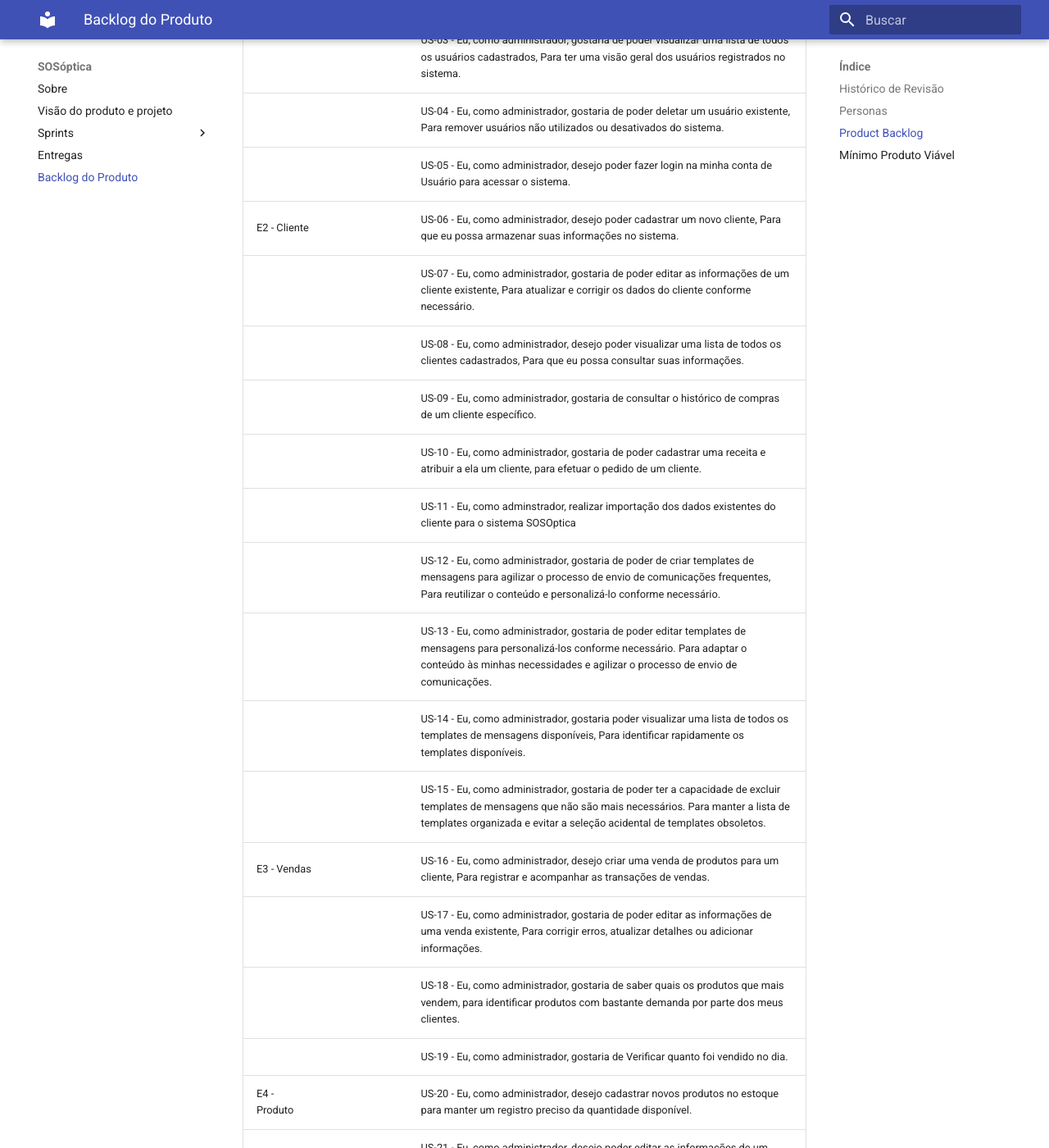
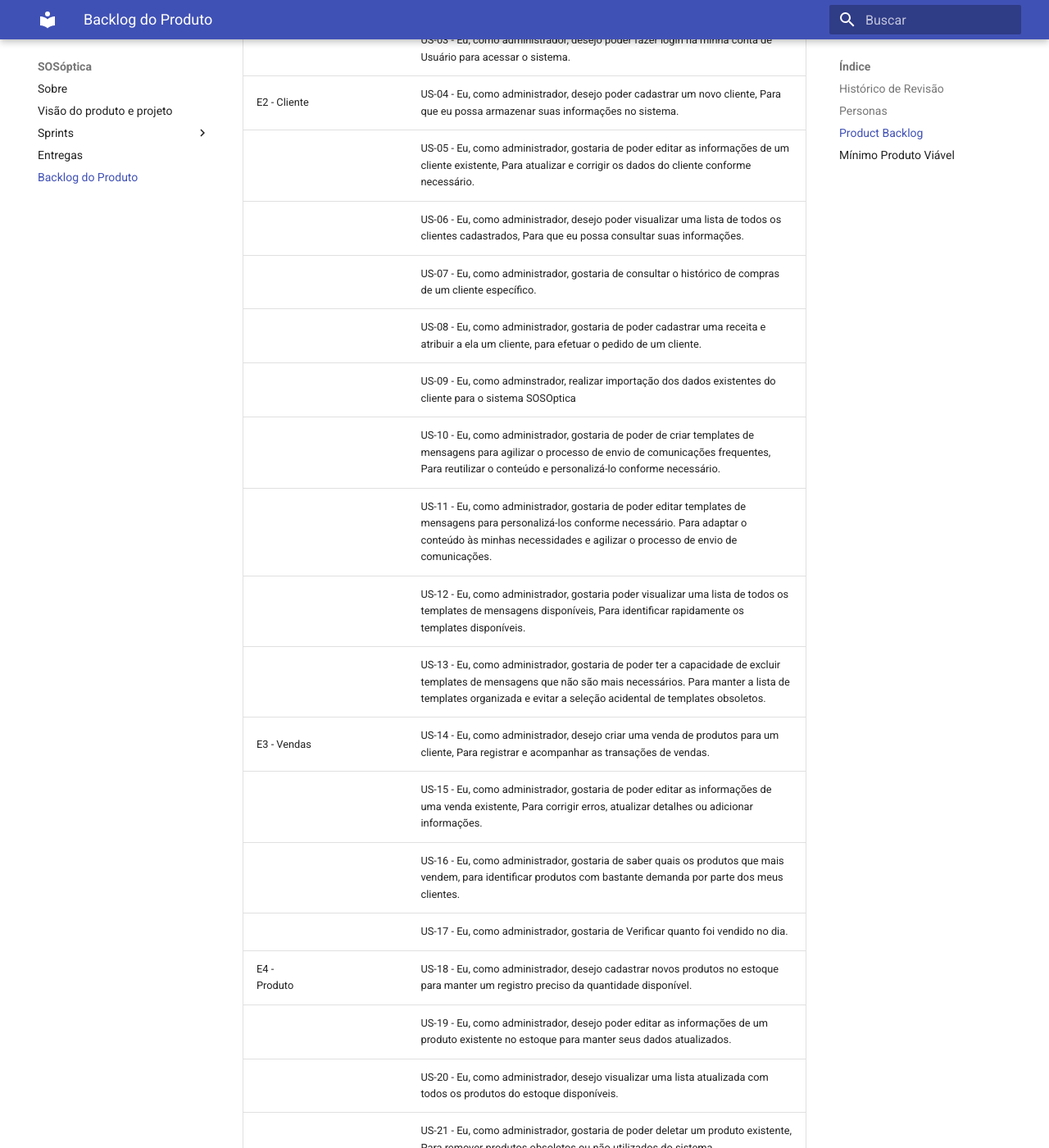
Before and after one commit to mdsreq-fga-unb/2023.1-SOSOptica, an MkDocs documentation site: the page built from docs/BacklogDoProduto.md, in a window 1280 px wide and 1400 px high, scrolled down 1099 px. Shown: the whole window at 82% size. Built offline with MkDocs 1.6.1 and Material for MkDocs 9.7.7, drawn with Linux system fonts in a browser that asks for light colours; nearby versions of some CDN libraries; some of the changed text lies outside the part shown.

Commit message:
Backlog remoão 2 e 3

```diff
--- a/docs/BacklogDoProduto.md
+++ b/docs/BacklogDoProduto.md
@@ -22,28 +22,26 @@
 |---|---|---|
 | E1 - Usuário | | US-01 - Eu como administrador desejo poder cadastrar um Usuario para acessar o sistema.|
 | | | US-02 - Eu, como administrador, gostaria de poder editar as informações de um usuário existente, Para atualizar seus dados conforme necessário e garantir a precisão das informações do usuário no sistema. |
-| | | US-03 - Eu, como administrador, gostaria de poder visualizar uma lista de todos os usuários cadastrados, Para ter uma visão geral dos usuários registrados no sistema. |
-| | | US-04 - Eu, como administrador, gostaria de poder deletar um usuário existente, Para remover usuários não utilizados ou desativados do sistema. |
-| | | US-05 - Eu, como administrador, desejo poder fazer login na minha conta de Usuário para acessar o sistema. |
-| E2 - Cliente | | US-06 - Eu, como administrador, desejo poder cadastrar um novo cliente, Para que eu possa armazenar suas informações no sistema. |
-| | | US-07 - Eu, como administrador, gostaria de poder editar as informações de um cliente existente, Para atualizar e corrigir os dados do cliente conforme necessário.  |
-| | | US-08 - Eu, como administrador, desejo poder visualizar uma lista de todos os clientes cadastrados, Para que eu possa consultar suas informações.  |
-| | | US-09 - Eu, como administrador, gostaria de consultar o histórico de compras de um cliente específico.  |
-| | | US-10 - Eu, como administrador, gostaria de poder cadastrar uma receita e atribuir a ela um cliente, para efetuar o pedido de um cliente. |
-| | | US-11 - Eu, como adminstrador, realizar importação dos dados existentes do cliente para o sistema SOSOptica |
-| | | US-12 - Eu, como administrador, gostaria de poder de criar templates de mensagens para agilizar o processo de envio de comunicações frequentes, Para reutilizar o conteúdo e personalizá-lo conforme necessário.  |
-| | | US-13 - Eu, como administrador, gostaria de poder editar templates de mensagens para personalizá-los conforme necessário. Para adaptar o conteúdo às minhas necessidades e agilizar o processo de envio de comunicações.  |
-| | | US-14 - Eu, como administrador, gostaria poder visualizar uma lista de todos os templates de mensagens disponíveis, Para identificar rapidamente os templates disponíveis.  |
-| | | US-15 - Eu, como administrador, gostaria de poder ter a capacidade de excluir templates de mensagens que não são mais necessários. Para manter a lista de templates organizada e evitar a seleção acidental de templates obsoletos. |
-| E3 - Vendas | | US-16 - Eu, como administrador, desejo criar uma venda de produtos para um cliente, Para registrar e acompanhar as transações de vendas.  |
-| | | US-17 - Eu, como administrador, gostaria de poder editar as informações de uma venda existente, Para corrigir erros, atualizar detalhes ou adicionar informações. |
-| | | US-18 - Eu, como administrador, gostaria de saber quais os produtos que mais vendem, para identificar produtos com bastante demanda por parte dos meus clientes.  |
-| | | US-19 - Eu, como administrador, gostaria de Verificar quanto foi vendido no dia. |
-| E4 - Produto | | US-20 - Eu, como administrador, desejo cadastrar novos produtos no estoque para manter um registro preciso da quantidade disponível.  |
-| | | US-21 - Eu, como administrador, desejo poder editar as informações de um produto existente no estoque para manter seus dados atualizados.  |
-| | | US-22 - Eu, como administrador, desejo visualizar uma lista atualizada com todos os produtos do estoque disponíveis.  |
-| | | US-23 - Eu, como administrador, gostaria de poder deletar um produto existente, Para remover produtos obsoletos ou não utilizados do sistema.  |
-| | | US-24 - Eu, como administrador, gostaria de saber quais produtos estão com estoque baixo, para manter um melhor controle do estoque.  |
+| | | US-03 - Eu, como administrador, desejo poder fazer login na minha conta de Usuário para acessar o sistema. |
+| E2 - Cliente | | US-04 - Eu, como administrador, desejo poder cadastrar um novo cliente, Para que eu possa armazenar suas informações no sistema. |
+| | | US-05 - Eu, como administrador, gostaria de poder editar as informações de um cliente existente, Para atualizar e corrigir os dados do cliente conforme necessário.  |
+| | | US-06 - Eu, como administrador, desejo poder visualizar uma lista de todos os clientes cadastrados, Para que eu possa consultar suas informações.  |
+| | | US-07 - Eu, como administrador, gostaria de consultar o histórico de compras de um cliente específico.  |
+| | | US-08 - Eu, como administrador, gostaria de poder cadastrar uma receita e atribuir a ela um cliente, para efetuar o pedido de um cliente. |
+| | | US-09 - Eu, como adminstrador, realizar importação dos dados existentes do cliente para o sistema SOSOptica |
+| | | US-10 - Eu, como administrador, gostaria de poder de criar templates de mensagens para agilizar o processo de envio de comunicações frequentes, Para reutilizar o conteúdo e personalizá-lo conforme necessário.  |
+| | | US-11 - Eu, como administrador, gostaria de poder editar templates de mensagens para personalizá-los conforme necessário. Para adaptar o conteúdo às minhas necessidades e agilizar o processo de envio de comunicações.  |
+| | | US-12 - Eu, como administrador, gostaria poder visualizar uma lista de todos os templates de mensagens disponíveis, Para identificar rapidamente os templates disponíveis.  |
+| | | US-13 - Eu, como administrador, gostaria de poder ter a capacidade de excluir templates de mensagens que não são mais necessários. Para manter a lista de templates organizada e evitar a seleção acidental de templates obsoletos. |
+| E3 - Vendas | | US-14 - Eu, como administrador, desejo criar uma venda de produtos para um cliente, Para registrar e acompanhar as transações de vendas.  |
+| | | US-15 - Eu, como administrador, gostaria de poder editar as informações de uma venda existente, Para corrigir erros, atualizar detalhes ou adicionar informações. |
+| | | US-16 - Eu, como administrador, gostaria de saber quais os produtos que mais vendem, para identificar produtos com bastante demanda por parte dos meus clientes.  |
+| | | US-17 - Eu, como administrador, gostaria de Verificar quanto foi vendido no dia. |
+| E4 - Produto | | US-18 - Eu, como administrador, desejo cadastrar novos produtos no estoque para manter um registro preciso da quantidade disponível.  |
+| | | US-19 - Eu, como administrador, desejo poder editar as informações de um produto existente no estoque para manter seus dados atualizados.  |
+| | | US-20 - Eu, como administrador, desejo visualizar uma lista atualizada com todos os produtos do estoque disponíveis.  |
+| | | US-21 - Eu, como administrador, gostaria de poder deletar um produto existente, Para remover produtos obsoletos ou não utilizados do sistema.  |
+| | | US-22 - Eu, como administrador, gostaria de saber quais produtos estão com estoque baixo, para manter um melhor controle do estoque.  |
 
 
 ## Mínimo Produto Viável
```
